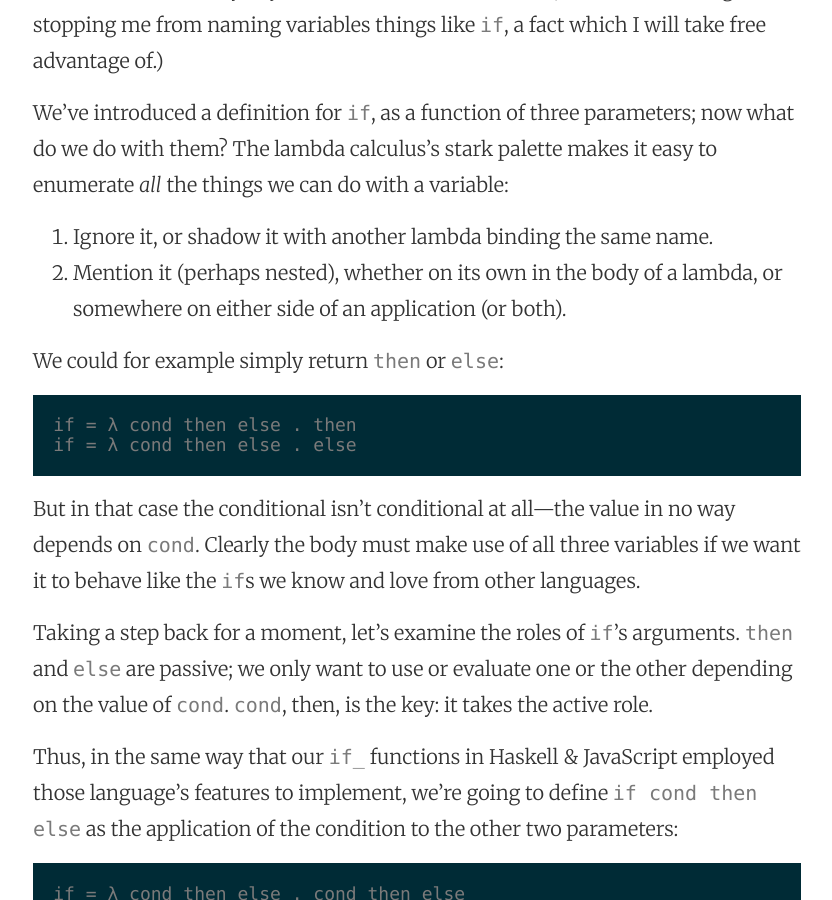
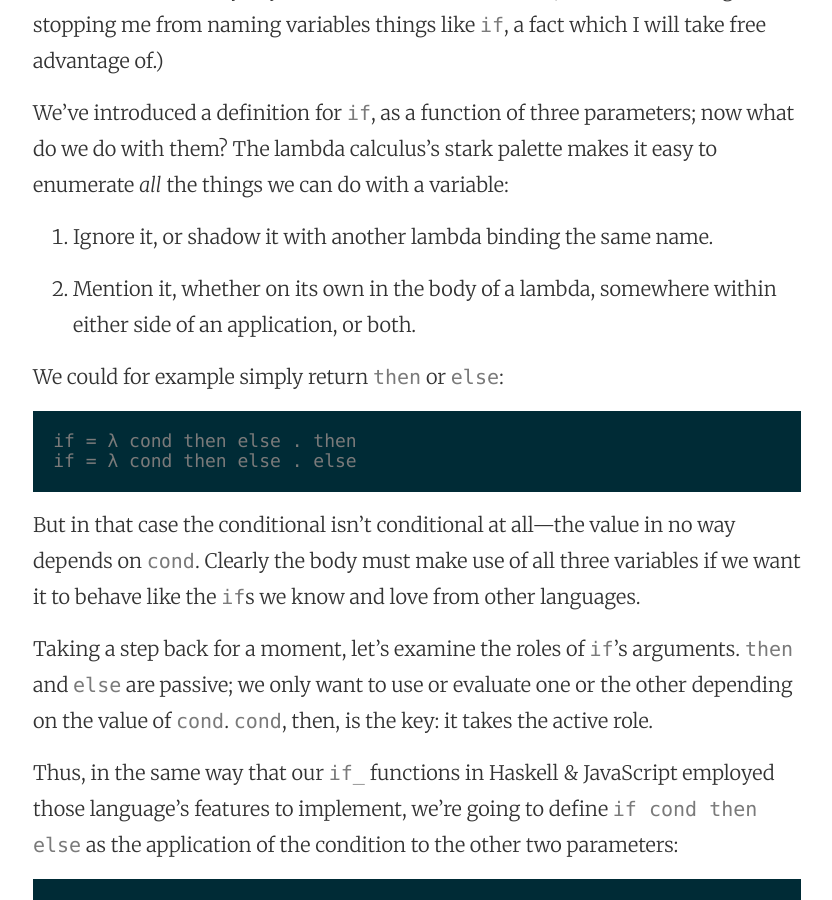
Before and after one commit to robrix/robrix.github.io, a Jekyll site: the page built from _posts/2020-03-29-all-you-need-is-lambda-1-booleans.md, in a window 1280 px wide and 900 px high, scrolled down 6073 px. Shown: the whole window, without its empty margins (223-1055 px from the left). Built offline with Jekyll 4.4.1, drawn with Linux system fonts in a browser that asks for light colours.

Commit message:
Nesting is explained in the rest of the sentence.

```diff
--- a/_posts/2020-03-29-all-you-need-is-lambda-1-booleans.md
+++ b/_posts/2020-03-29-all-you-need-is-lambda-1-booleans.md
@@ -145,7 +145,8 @@ if = λ cond then else . ?
 We’ve introduced a definition for `if`, as a function of three parameters; now what do we do with them? The lambda calculus’s stark palette makes it easy to enumerate _all_ the things we can do with a variable:
 
 1. Ignore it, or shadow it with another lambda binding the same name.
-2. Mention it (perhaps nested), whether on its own in the body of a lambda, or somewhere on either side of an application (or both).
+
+2. Mention it, whether on its own in the body of a lambda, somewhere within either side of an application, or both.
 
 We could for example simply return `then` or `else`:
 
```
